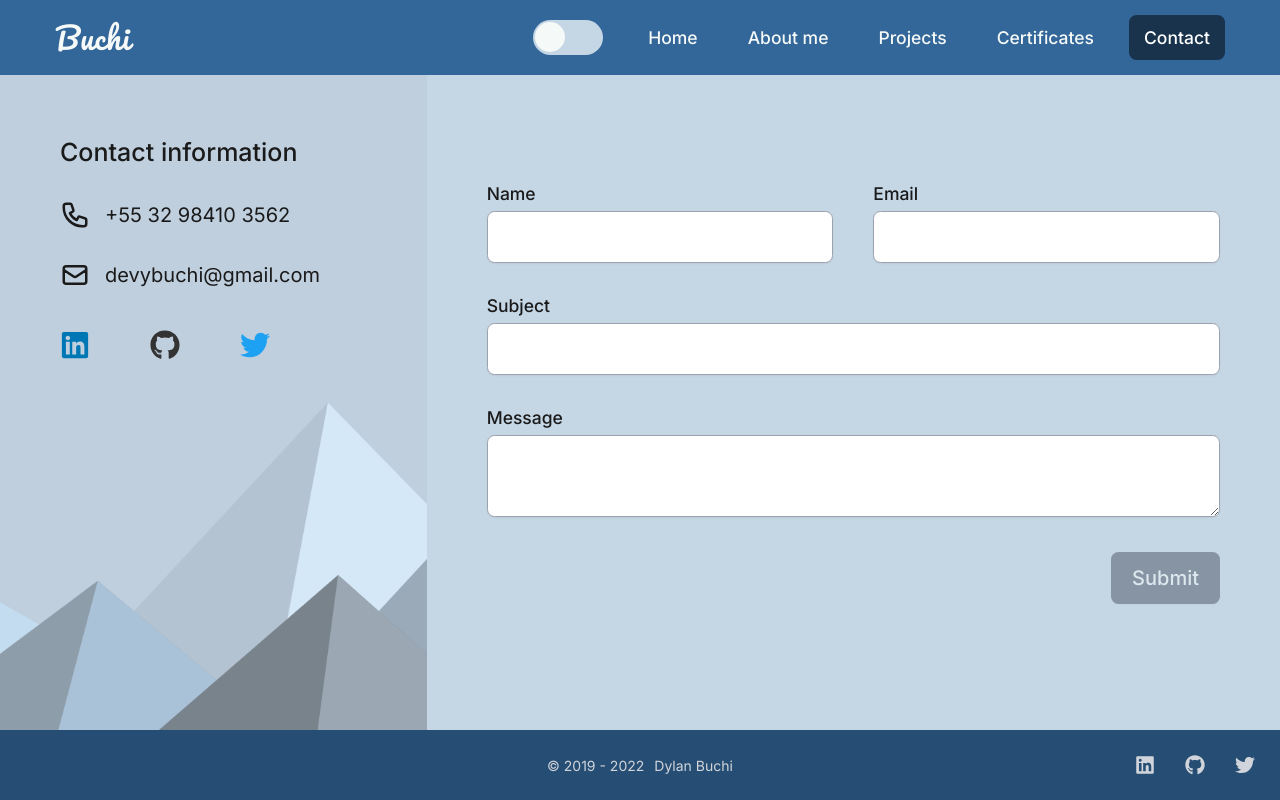
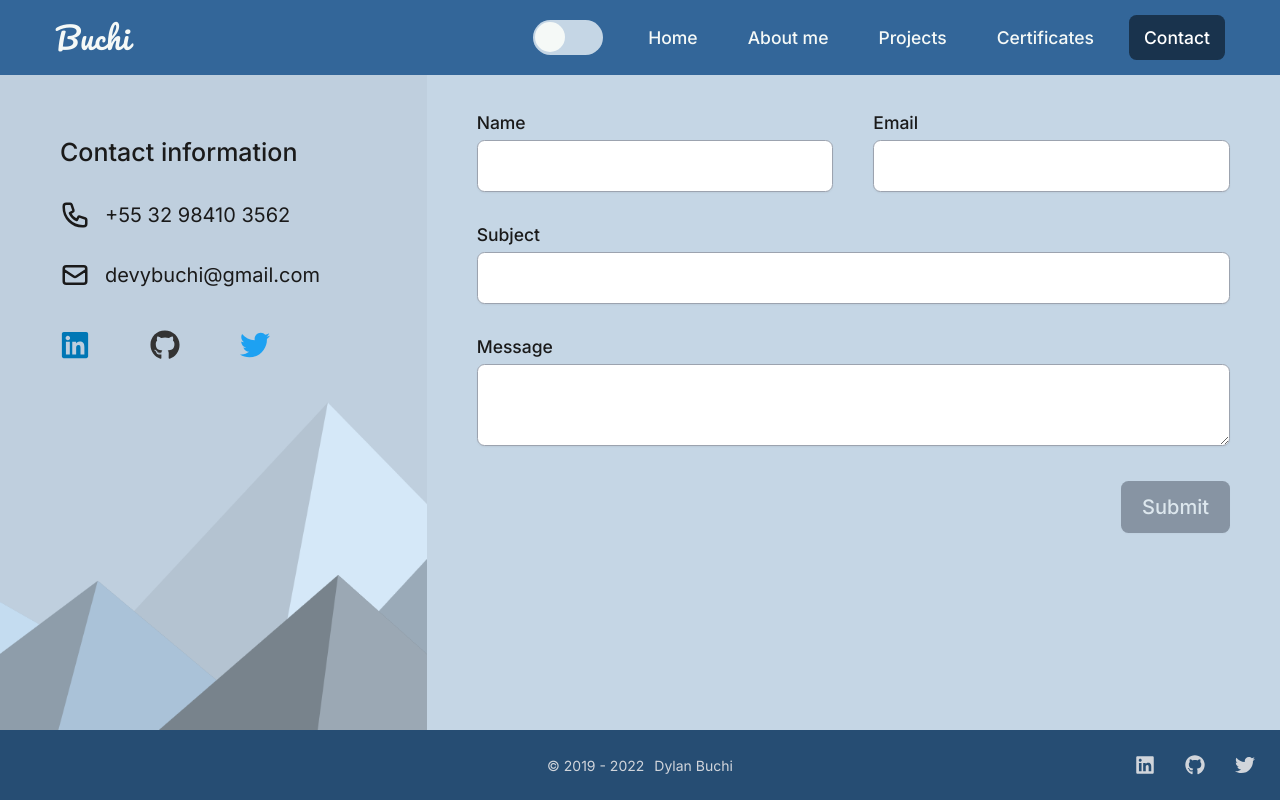
Before and after one commit to dylanbuchi/portfolio-next, a Next.js app: page /contact in a window 1280 px wide. Built offline with nearby package versions, Linux system fonts and the light colour scheme; some icons are missing.

Commit message:
Add messageOverflow state

```diff
--- a/src/components/Contact/Contact.tsx
+++ b/src/components/Contact/Contact.tsx
@@ -4,8 +4,10 @@ import { SOCIAL_LINKS, USERNAME } from 'constants/socials';
 import ContactForm from 'components/Contact/ContactForm';
 import SocialLink from 'components/SocialLink';
 import { FaGithub, FaLinkedin, FaTwitter } from 'react-icons/fa';
+import { useState } from 'react';
 
 const Contact = () => {
+  const [messageOverflow, setMessageOverflow] = useState(false);
   return (
     <div className="to-add-blur h-screen overflow-y-auto bg-[#c5d6e5] dark:bg-primary_10">
       <h2 className="sr-only">Contact information</h2>
@@ -57,8 +59,13 @@ const Contact = () => {
             </div>
           </ul>
         </div>
-        <div className="h-[full] px-6 sm:px-10 lg:col-span-2 lg:my-auto xl:p-12">
+        <div
+          className={`lg: p-8  pt-1 sm:px-10  lg:col-span-2 ${
+            messageOverflow ? ' lg:overflow-auto' : ' lg:overflow-hidden'
+          }`}
+        >
           <ContactForm
+            setMessageOverflow={setMessageOverflow}
             className={'grid grid-cols-1 sm:grid-cols-2 sm:gap-x-8'}
           />
         </div>
```
